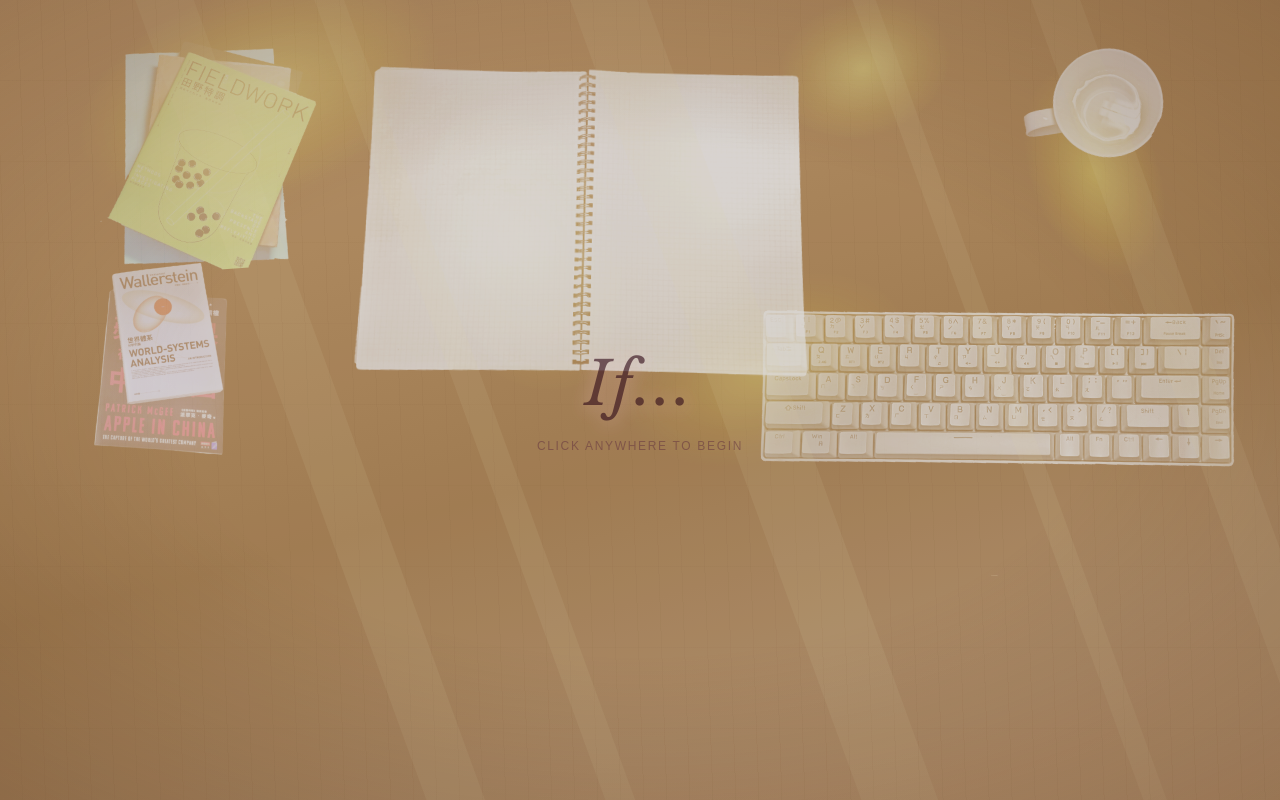
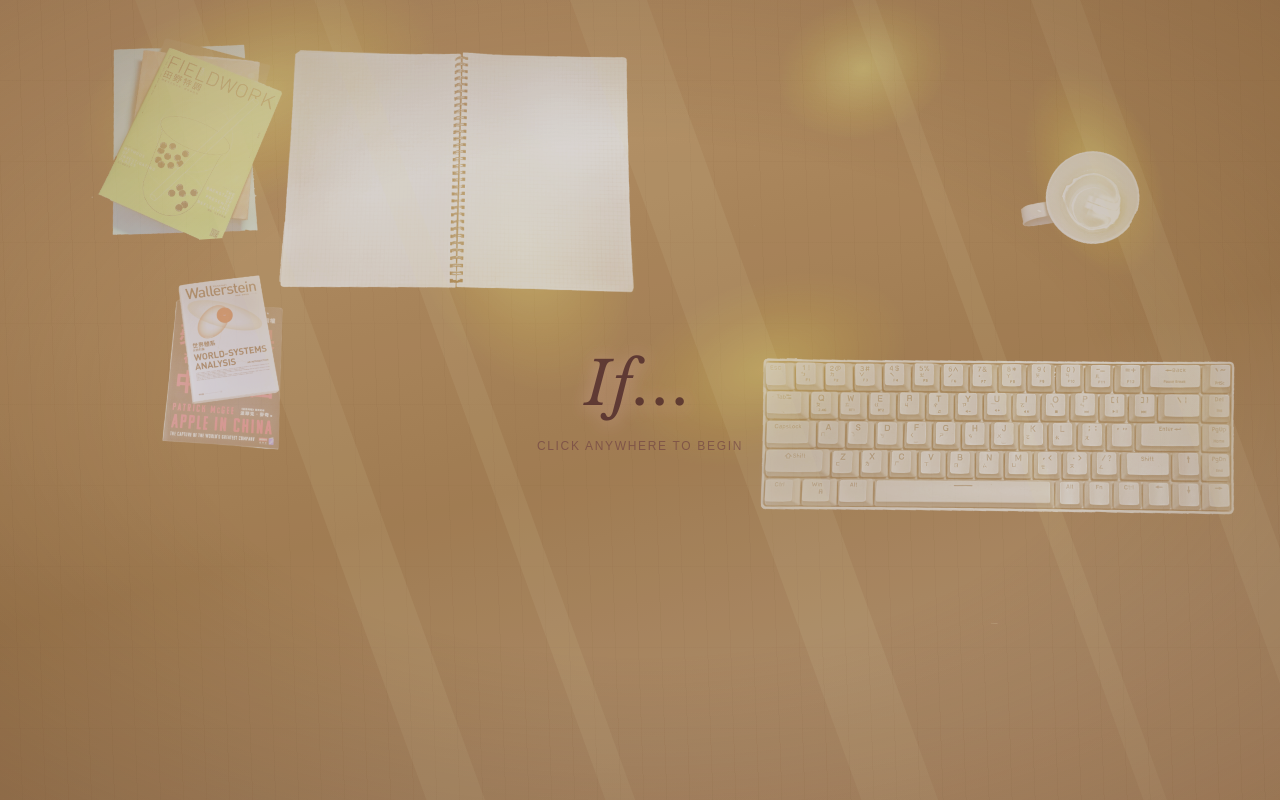
Before and after one commit to lin3310/lin3310.github.io-ddlc-if, a plain HTML site: page index.html in a window 1280 px wide. Drawn offline with nearby package versions, Linux system fonts and the light colour scheme; a web font is replaced by a local one.

Commit message:
Add files via upload

```diff
--- a/index.html
+++ b/index.html
@@ -37,30 +37,30 @@ html, body { width: 100%; height: 100%; overflow: hidden; background: #1a0d08; }
 }
 
 #obj-books1 {
-  width: 28vw; max-width: 340px;
+  width: 26vw; max-width: 300px;
   top: 2%; left: 2%;
   transform: rotate(-4deg);
 }
 #obj-books2 {
-  width: 26vw; max-width: 320px;
-  top: 28%; left: 0%;
+  width: 24vw; max-width: 290px;
+  top: 30%; left: 6%;
   transform: rotate(3deg);
 }
 #obj-notebook {
-  width: 38vw; max-width: 460px;
-  top: 8%; left: 28%;
+  width: 30vw; max-width: 360px;
+  top: 6%; left: 22%;
   transform: rotate(1.5deg);
   opacity: 0.92;
 }
 #obj-cup {
-  width: 14vw; max-width: 160px;
-  top: 5%; right: 8%;
+  width: 12vw; max-width: 136px;
+  top: 18%; right: 10%;
   transform: rotate(-8deg);
   opacity: 0.88;
 }
 #obj-keyboard {
   width: 44vw; max-width: 520px;
-  bottom: 28%; right: 1%;
+  bottom: 22%; right: 1%;
   transform: rotate(2deg);
   opacity: 0.85;
 }
```
